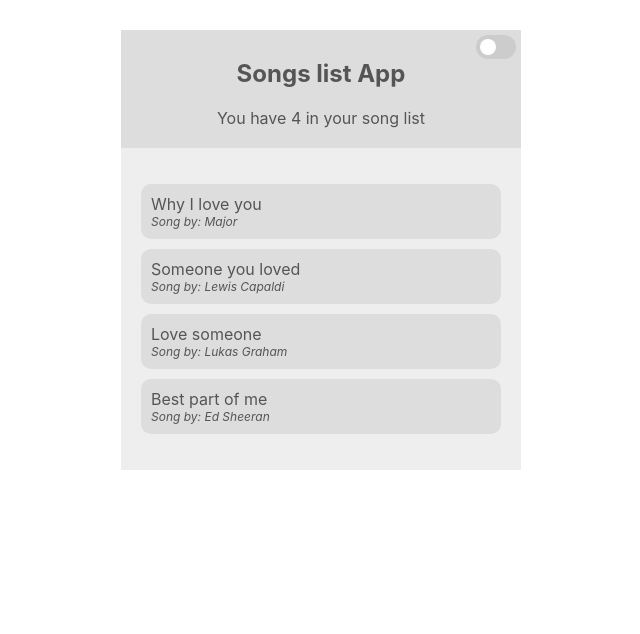
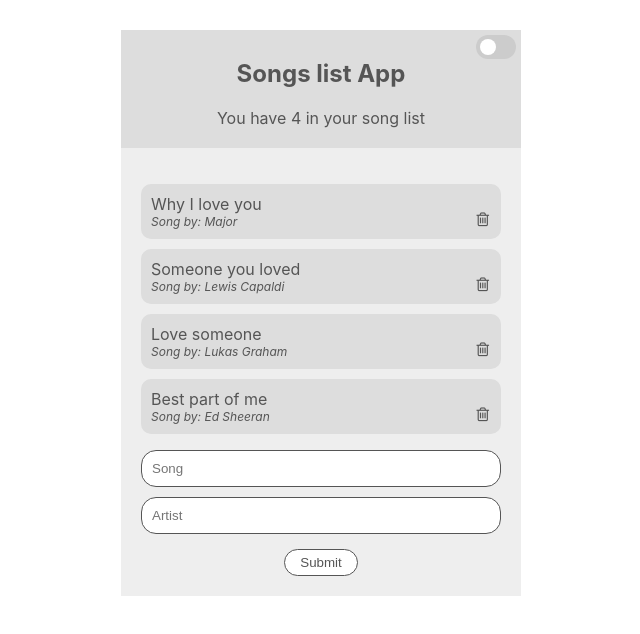
Before and after one commit to KayOhhDee/react-context-hooks-app, a React (Create React App) app: page / in a window 1280 px wide. Shown: the top 634 px of the page, without its empty margins (319-959 px from the left). Built offline with nearby package versions, Linux system fonts and the light colour scheme.

Commit message:
form added, delete button and styles added to the page

```diff
--- a/package.json
+++ b/package.json
@@ -8,7 +8,8 @@
     "@testing-library/user-event": "^7.2.1",
     "react": "^16.13.0",
     "react-dom": "^16.13.0",
-    "react-scripts": "3.4.0"
+    "react-scripts": "3.4.0",
+    "uuid": "^7.0.2"
   },
   "scripts": {
     "start": "react-scripts start",
--- a/public/index.html
+++ b/public/index.html
@@ -5,6 +5,8 @@
     <link rel="icon" href="%PUBLIC_URL%/favicon.ico" />
     <meta name="viewport" content="width=device-width, initial-scale=1" />
     <meta name="theme-color" content="#000000" />
+    <link href="https://stackpath.bootstrapcdn.com/font-awesome/4.7.0/css/font-awesome.min.css" rel="stylesheet"
+      integrity="sha384-wvfXpqpZZVQGK6TAh5PVlGOfQNHSoD2xbE+QkPxCAFlNEevoEH3Sl0sibVcOQVnN" crossorigin="anonymous">
     <meta
       name="description"
       content="Web site created using create-react-app"
--- /dev/null
+++ b/src/components/MusicForm.js
@@ -0,0 +1,58 @@
+import React, { useContext, useState } from "react";
+import { MusicContext } from "../contexts/MusicContext";
+import { ThemeContext } from "../contexts/ThemeContext";
+
+const MusicForm = () => {
+  const { addSong } = useContext(MusicContext);
+  const { isLightTheme, light, dark } = useContext(ThemeContext);
+  const [title, setTitle] = useState("");
+  const [artist, setArtist] = useState("");
+
+  const theme = isLightTheme ? light : dark;
+
+  const onHandleSubmit = e => {
+    e.preventDefault();
+    addSong(title, artist);
+    setTitle("");
+    setArtist("");
+  };
+
+  return (
+    <form onSubmit={onHandleSubmit}>
+      <input
+        style={{
+          background: theme.inputbg,
+          color: theme.text,
+          borderColor: theme.text
+        }}
+        value={title}
+        type="text"
+        placeholder="Song"
+        onChange={e => setTitle(e.target.value)}
+        required
+      />
+      <input
+        style={{
+          background: theme.inputbg,
+          color: theme.text,
+          borderColor: theme.text
+        }}
+        value={artist}
+        type="text"
+        placeholder="Artist"
+        onChange={e => setArtist(e.target.value)}
+        required
+      />
+      <input
+        style={{
+          background: theme.inputbg,
+          color: theme.text,
+          borderColor: theme.text
+        }}
+        type="submit"
+      />
+    </form>
+  );
+};
+
+export default MusicForm;
--- a/src/components/MusicList.js
+++ b/src/components/MusicList.js
@@ -1,21 +1,31 @@
-import React, { useContext } from 'react';
-import {ThemeContext} from '../contexts/ThemeContext';
-import { MusicContext } from '../contexts/MusicContext';
+import React, { useContext } from "react";
+import { ThemeContext } from "../contexts/ThemeContext";
+import { MusicContext } from "../contexts/MusicContext";
+import MusicForm from "./MusicForm";
 
 const MusicList = () => {
-  const {isLightTheme, light, dark} = useContext(ThemeContext);
-  const {songs} = useContext(MusicContext);
+  const { isLightTheme, light, dark } = useContext(ThemeContext);
+  const { songs, removeSong } = useContext(MusicContext);
   const theme = isLightTheme ? light : dark;
   return (
     <div
       style={{ background: theme.bgcolor, color: theme.text }}
       className="music-list"
     >
+    {songs.length ?
       <ul>
-        {songs.map(song => <li key={song.id} style={{ background: theme.ui }}>{song.title}<span>Song by:&nbsp;{song.artist}</span></li>)}
-      </ul>
+        {songs.map(song => (
+          <li key={song.id} style={{ background: theme.ui }}>
+            {song.title}
+            <span>Song by:&nbsp;{song.artist}</span>
+            <i onClick={() => removeSong(song.id)} className="fa fa-trash-o" aria-hidden="true"></i>
+          </li>
+        ))}
+      </ul> : <div>You have no songs available.</div>
+    }
+      <MusicForm />
     </div>
   );
-}
+};
 
 export default MusicList;
--- a/src/contexts/MusicContext.js
+++ b/src/contexts/MusicContext.js
@@ -1,4 +1,5 @@
 import React, { createContext, useState } from 'react';
+import { v4 as uuidv4 } from "uuid";
 
 export const MusicContext = createContext();
 
@@ -9,8 +10,17 @@ const MusicContextProvider = props => {
     { title: "Love someone", artist: "Lukas Graham", id: 3 },
     { title: "Best part of me", artist: 'Ed Sheeran', id: 4 }
   ]);
+
+  const addSong = (title, artist) => {
+    setSongs([...songs, { title, artist, id: uuidv4() }]);
+  }
+
+  const removeSong = (id) => {
+    setSongs(songs.filter(song => song.id !== id));
+  }
+
   return (
-    <MusicContext.Provider value={{songs}}>
+    <MusicContext.Provider value={{songs, addSong, removeSong}}>
       {props.children}
     </MusicContext.Provider>
   );
--- a/src/contexts/ThemeContext.js
+++ b/src/contexts/ThemeContext.js
@@ -5,8 +5,8 @@ export const ThemeContext = createContext();
 class ThemeContextProvider extends Component {
   state = {
     isLightTheme: true,
-    light: {text: '#555', ui: '#ddd', bgcolor: '#eee'},
-    dark: {text: '#ddd', ui: '#333', bgcolor: '#555'}
+    light: {text: '#555', ui: '#ddd', bgcolor: '#eee', inputbg: '#fff'},
+    dark: {text: '#ddd', ui: '#333', bgcolor: '#555', inputbg: '#333'}
   }
 
   toggleTheme = () => {
--- a/src/index.css
+++ b/src/index.css
@@ -45,12 +45,20 @@ nav ul li {
   margin: 10px auto;
   border-radius: 10px;
   text-align: left;
+  position: relative;
 }
 
 .music-list li span {
   display: block;
   font-size: 12px;
   font-style: italic;
+}
+
+.music-list li i {
+  position: absolute;
+  right: 12px;
+  bottom: 12px;
+  cursor: pointer;
 }
 
 .switch {
@@ -114,3 +122,21 @@ input:checked + .slider:before {
 .slider.round:before {
   border-radius: 50%;
 }
+
+input[type="text"] {
+  display: block;
+  width: 94%;
+  padding: 10px;
+  margin: 10px 0;
+  border-radius: 15px;
+  border: 1px solid;
+  border-color: transparent;
+}
+
+input[type="submit"] {
+  padding: 5px 15px;
+  border: 1px solid rgb(150, 150, 150);
+  border-radius: 15px;
+  margin-top: 5px;
+  cursor: pointer;
+}
```
Also changed, not shown: 1 other file (tests, documents, lock files or other folders).
